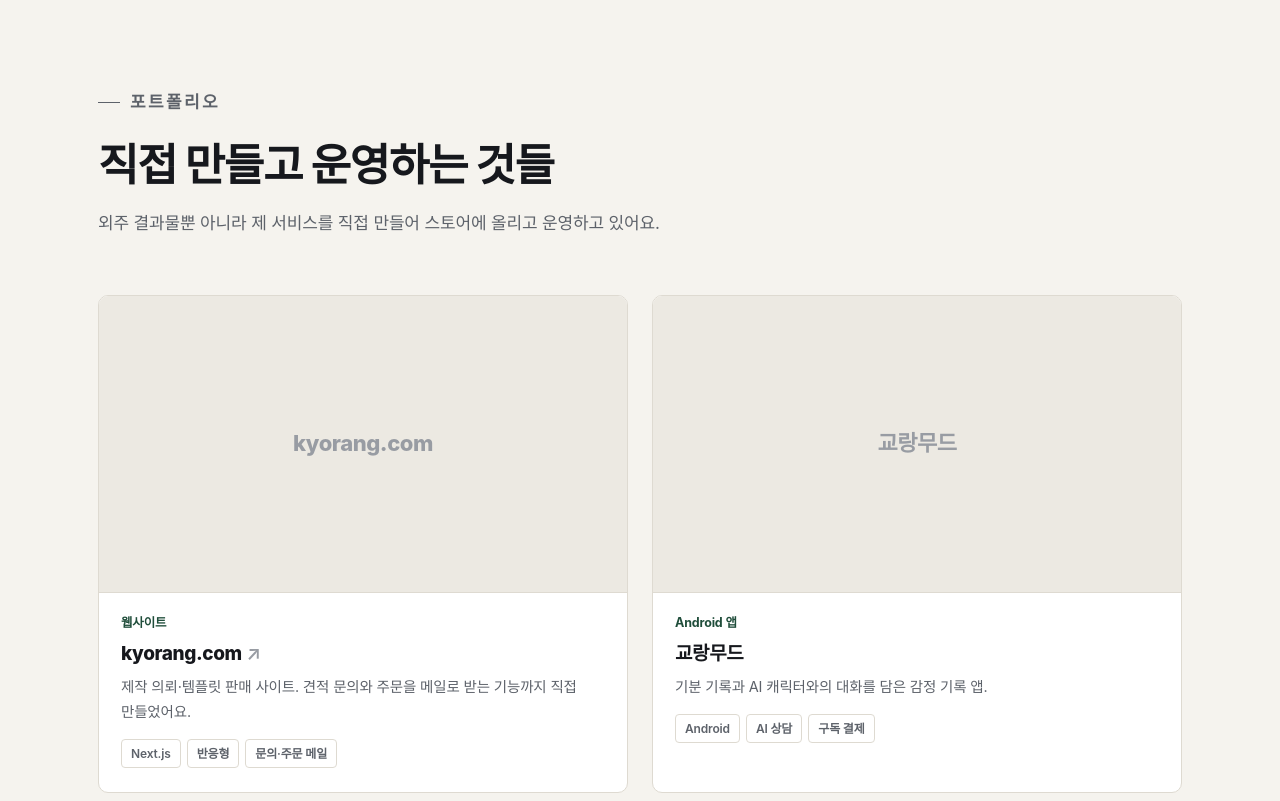
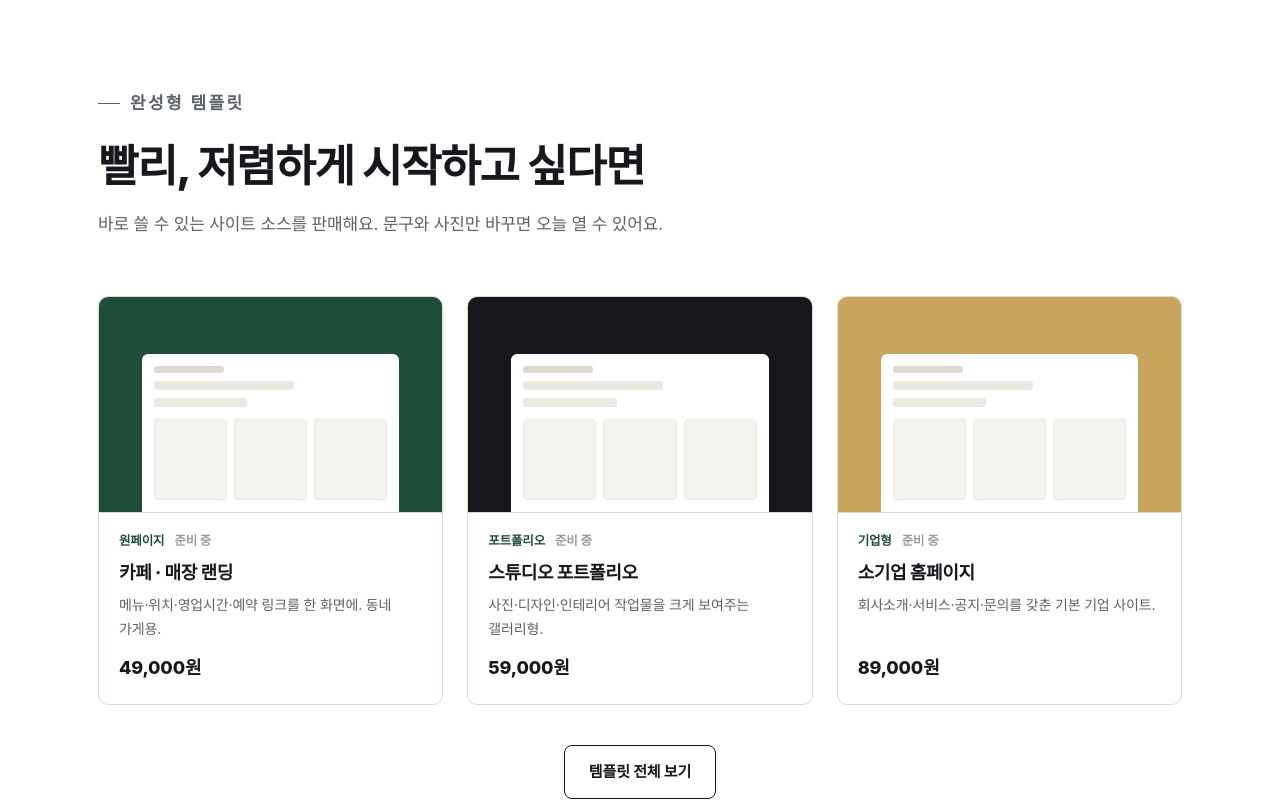
Before and after one commit to kyojin00/kyorang-www, a Next.js app: page / in a window 1280 px wide. Shown: the part 1840-2641 px from the top of the page. Built offline with nearby package versions, Linux system fonts and the light colour scheme; a web font is replaced by a local one.

Commit message:
포트폴리오 섹션 삭제
첫 화면의 포트폴리오 섹션과 메뉴 링크, 관련 데이터·스타일을 뺐다.

Co-Authored-By: Claude Opus 5.5 <noreply@anthropic.com>
Claude-Session: https://claude.ai/code/session_011SDeKAK3VFFfCiuMceXvoX

```diff
--- a/src/app/globals.css
+++ b/src/app/globals.css
@@ -285,21 +285,6 @@ footer{background:var(--ink);color:#fff;padding:70px 0 44px;}
   .browser{box-shadow:6px 6px 0 var(--coral);}
 }
 
-/* ===== 포트폴리오 ===== */
-.pf-grid{display:grid;grid-template-columns:repeat(2,1fr);gap:24px;}
-.pf-card{display:flex;flex-direction:column;background:var(--paper);border:1px solid var(--line);border-radius:var(--r);overflow:hidden;transition:border-color .2s;}
-a.pf-card:hover{border-color:var(--ink);}
-.pf-thumb{aspect-ratio:16/9;background:var(--cream-2);display:flex;align-items:center;justify-content:center;border-bottom:1px solid var(--line);}
-.pf-thumb img{width:100%;height:100%;object-fit:cover;display:block;}
-.pf-thumb span{font-size:22px;font-weight:800;letter-spacing:-.02em;color:var(--text-dim);}
-.pf-info{padding:20px 22px 24px;}
-.pf-kind{font-size:12.5px;font-weight:700;color:var(--coral);margin-bottom:6px;}
-.pf-info h3{font-size:19px;font-weight:800;color:var(--ink);letter-spacing:-.02em;}
-.pf-go{color:var(--text-dim);font-weight:600;}
-.pf-info p{font-size:14.5px;color:var(--text-mid);line-height:1.7;margin-top:6px;}
-.pf-tags{display:flex;flex-wrap:wrap;gap:6px;margin-top:14px;}
-.pf-tags span{font-size:12px;font-weight:600;color:var(--text-mid);padding:4px 9px;border:1px solid var(--line);border-radius:4px;}
-
 /* ===== 후기 ===== */
 .rv-sec{background:var(--paper);border-top:1px solid var(--line);}
 .rv-grid{display:grid;grid-template-columns:repeat(3,1fr);gap:24px;}
@@ -309,5 +294,5 @@ a.pf-card:hover{border-color:var(--ink);}
 .rv figcaption b{color:var(--ink);font-size:14px;}
 
 @media(max-width:900px){
-  .pf-grid,.rv-grid{grid-template-columns:1fr;}
+  .rv-grid{grid-template-columns:1fr;}
 }
--- a/src/app/page.tsx
+++ b/src/app/page.tsx
@@ -7,7 +7,6 @@ import Nav from '@/components/Nav'
 import Hero from '@/components/Hero'
 import Packages from '@/components/Packages'
 import Templates from '@/components/Templates'
-import Portfolio from '@/components/Portfolio'
 import Reviews from '@/components/Reviews'
 import Faq from '@/components/Faq'
 import Cta from '@/components/Cta'
@@ -73,7 +72,6 @@ export default async function HomePage({ searchParams }: PageProps) {
       <Nav />
       <Hero />
       <Packages />
-      <Portfolio />
       <Templates />
       <Reviews />
       <section className="block" id="faq">
--- a/src/components/Nav.tsx
+++ b/src/components/Nav.tsx
@@ -5,7 +5,6 @@ import { useState } from 'react'
 
 const LINKS = [
   { href: '/#packages', label: '제작 패키지' },
-  { href: '/#portfolio', label: '포트폴리오' },
   { href: '/templates', label: '템플릿' },
   { href: '/#faq', label: 'FAQ' },
 ]
--- a/src/components/Portfolio.tsx
+++ /dev/null
@@ -1,48 +0,0 @@
-import { PORTFOLIO } from '@/data/studio'
-
-export default function Portfolio() {
-  return (
-    <section className="block" id="portfolio">
-      <div className="wrap">
-        <div className="sec-head reveal">
-          <p className="label">포트폴리오</p>
-          <h2>직접 만들고 운영하는 것들</h2>
-          <p>외주 결과물뿐 아니라 제 서비스를 직접 만들어 스토어에 올리고 운영하고 있어요.</p>
-        </div>
-        <div className="pf-grid">
-          {PORTFOLIO.map((w) => {
-            const body = (
-              <>
-                <div className="pf-thumb">
-                  {w.image ? <img src={w.image} alt={`${w.title} 화면`} /> : <span>{w.title}</span>}
-                </div>
-                <div className="pf-info">
-                  <div className="pf-kind">{w.kind}</div>
-                  <h3>
-                    {w.title}
-                    {w.link ? <span className="pf-go"> ↗</span> : null}
-                  </h3>
-                  <p>{w.desc}</p>
-                  <div className="pf-tags">
-                    {w.tags.map((t) => (
-                      <span key={t}>{t}</span>
-                    ))}
-                  </div>
-                </div>
-              </>
-            )
-            return w.link ? (
-              <a key={w.title} href={w.link} target="_blank" rel="noopener noreferrer" className="pf-card reveal">
-                {body}
-              </a>
-            ) : (
-              <div key={w.title} className="pf-card reveal">
-                {body}
-              </div>
-            )
-          })}
-        </div>
-      </div>
-    </section>
-  )
-}
--- a/src/data/studio.ts
+++ b/src/data/studio.ts
@@ -135,45 +135,6 @@ export const findTemplate = (slug: string) => TEMPLATES.find((t) => t.slug === s
 
 export const won = (n: number) => n.toLocaleString('ko-KR') + '원'
 
-// ── 포트폴리오 ──────────────────────────────────
-// 직접 만들었거나 고객 동의를 받은 작업만 올린다. image 는 public/ 아래 경로(예: '/works/cafe.png').
-export interface Work {
-  title: string
-  kind: string
-  desc: string
-  tags: string[]
-  link?: string
-  image?: string
-}
-
-export const PORTFOLIO: Work[] = [
-  {
-    title: 'kyorang.com',
-    kind: '웹사이트',
-    desc: '제작 의뢰·템플릿 판매 사이트. 견적 문의와 주문을 메일로 받는 기능까지 직접 만들었어요.',
-    tags: ['Next.js', '반응형', '문의·주문 메일'],
-    link: SITE_URL,
-  },
-  {
-    title: '교랑무드',
-    kind: 'Android 앱',
-    desc: '기분 기록과 AI 캐릭터와의 대화를 담은 감정 기록 앱.',
-    tags: ['Android', 'AI 상담', '구독 결제'],
-  },
-  {
-    title: '교랑톡',
-    kind: 'Android 앱',
-    desc: '친구 목록·채팅·푸시 알림을 갖춘 메신저.',
-    tags: ['Android', '실시간 채팅', '푸시 알림'],
-  },
-  {
-    title: '교랑빌리지',
-    kind: 'Android 앱',
-    desc: '마을 단위 게시판·채팅과 신고·차단 기능을 갖춘 커뮤니티.',
-    tags: ['Android', '커뮤니티', '휴대폰 인증'],
-  },
-]
-
 // ── 고객 후기 ──────────────────────────────────
 // 실제로 받은 후기만, 고객 동의를 받고 올린다. 지어낸 후기는 표시광고법 위반이다.
 // 비어 있으면 사이트에 후기 섹션이 나오지 않는다.
```
